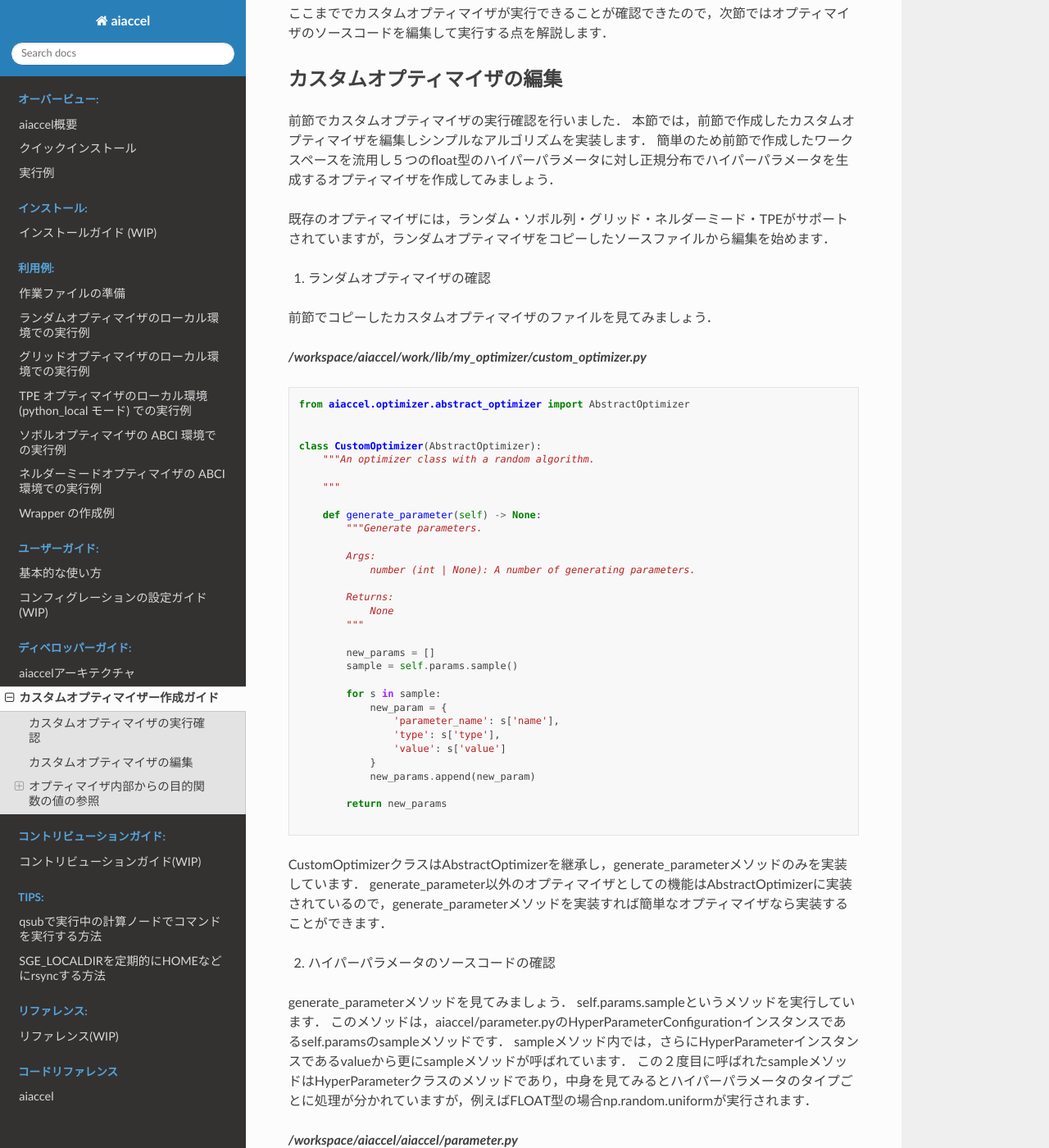
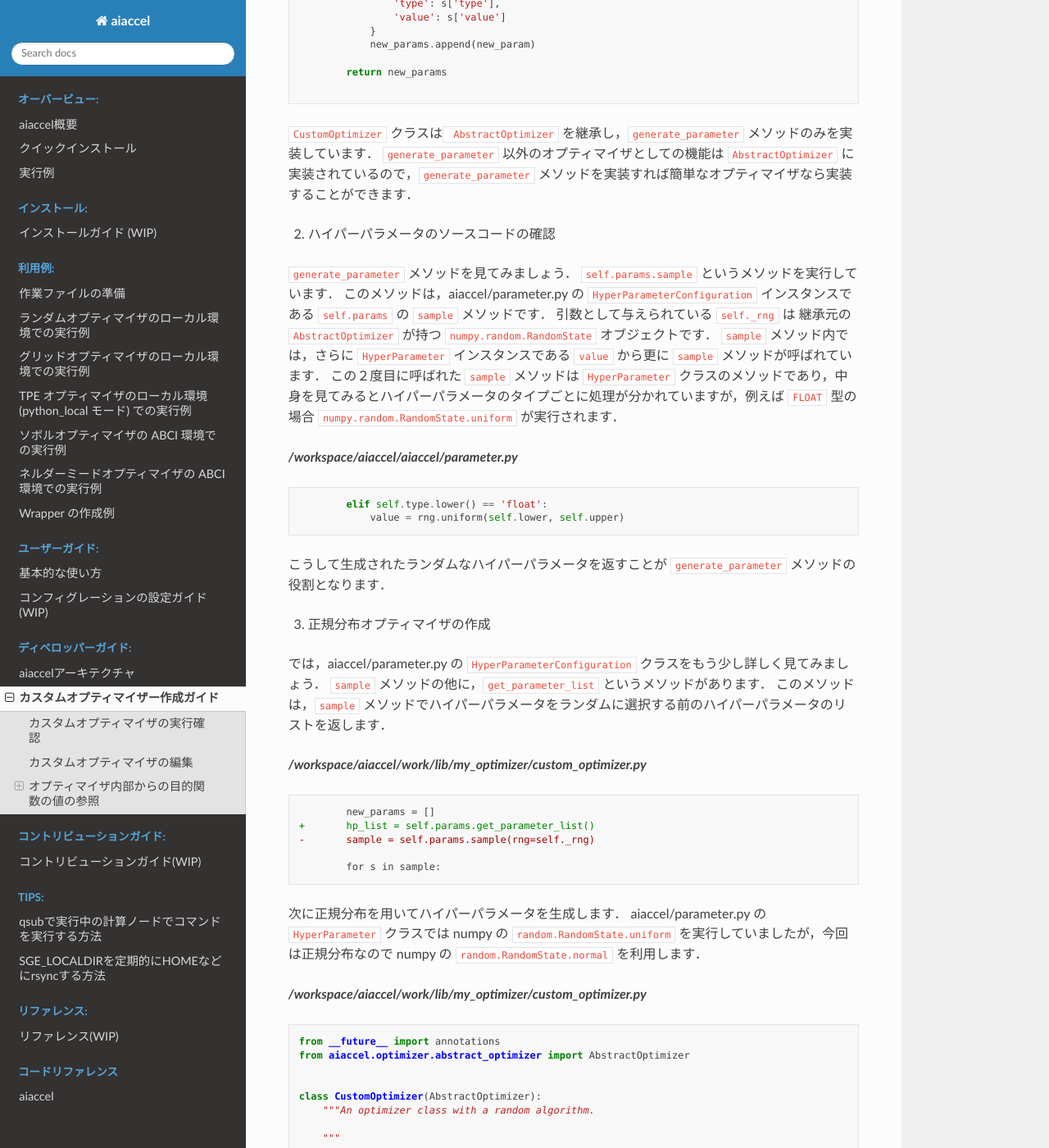
Before and after one commit to aistairc/aiaccel, a Sphinx documentation site: the page built from docs/source/developer_guide/custom_optimizer.md, in a window 1280 px wide and 1400 px high, scrolled down 4377 px. Shown: the whole window at 82% size. Built offline with Sphinx 7.4.7 and the Read the Docs theme 2.0.0, drawn with Linux system fonts in a browser that asks for light colours; some of the changed text lies outside the part shown.

Commit message:
fix docs according to optimizer update

````diff
--- a/docs/source/developer_guide/custom_optimizer.md
+++ b/docs/source/developer_guide/custom_optimizer.md
@@ -145,61 +145,13 @@
 ***/workspace/aiaccel/work/sphere/config.yaml***
 
 ```diff
--  search_algorithm: "aiaccel.optimizer.NelderMeadOptimizer"
-+  search_algorithm: "my_optimizer.CustomOptimizer"
-```
-
-デフォルトのconfig.yamlファイルにはネルダーミードの初期値がリストで設定されているため，これは削除します．
-
-***/workspace/aiaccel/work/sphere/config.yaml***
-
-```yaml :config.yaml
-generic:
-  workspace: "./work"
-  job_command: "python user.py"
-  batch_job_timeout: 600
-
-resource:
-  type: "local"
-  num_node: 4
-
-ABCI:
-  group: "[group]"
-  job_script_preamble: "./job_script_preamble.sh"
-  job_execution_options: ""
-
 optimize:
-  search_algorithm: "my_optimizer.CustomOptimizer"
+- search_algorithm: "aiaccel.optimizer.NelderMeadOptimizer"
++ search_algorithm: "my_optimizer.CustomOptimizer"
   goal: "minimize"
   trial_number: 30
   rand_seed: 42
   parameters:
-    -
-      name: "x1"
-      type: "uniform_float"
-      lower: -5.0
-      upper: 5.0
-    -
-      name: "x2"
-      type: "uniform_float"
-      lower: -5.0
-      upper: 5.0
-    -
-      name: "x3"
-      type: "uniform_float"
-      lower: -5.0
-      upper: 5.0
-    -
-      name: "x4"
-      type: "uniform_float"
-      lower: -5.0
-      upper: 5.0
-    -
-      name: "x5"
-      type: "uniform_float"
-      lower: -5.0
-      upper: 5.0
-
 ```
 
 これでコンフィグレーションファイルの編集は一旦終了です．
@@ -228,7 +180,7 @@
 本節では，前節で作成したカスタムオプティマイザを編集しシンプルなアルゴリズムを実装します．
 簡単のため前節で作成したワークスペースを流用し５つのfloat型のハイパーパラメータに対し正規分布でハイパーパラメータを生成するオプティマイザを作成してみましょう．
 
-既存のオプティマイザには，ランダム・ソボル列・グリッド・ネルダーミード・TPEがサポートされていますが，ランダムオプティマイザをコピーしたソースファイルから編集を始めます．
+既存のオプティマイザには，ランダム・Sobol’列・グリッド・NelderMead・TPEがサポートされていますが，ランダムオプティマイザをコピーしたソースファイルから編集を始めます．
 
 1. ランダムオプティマイザの確認
 
@@ -237,6 +189,7 @@
 ***/workspace/aiaccel/work/lib/my_optimizer/custom_optimizer.py***
 
 ```python :custom_optimizer.py
+from __future__ import annotations
 from aiaccel.optimizer.abstract_optimizer import AbstractOptimizer
 
 
@@ -245,18 +198,14 @@
 
     """
 
-    def generate_parameter(self) -> None:
+    def generate_parameter(self) -> list[dict[str, float | int | str]]:
         """Generate parameters.
 
-        Args:
-            number (int | None): A number of generating parameters.
-
         Returns:
-            None
+            list[dict[str, float | int | str]]: A list of created parameters.
         """
-
         new_params = []
-        sample = self.params.sample()
+        sample = self.params.sample(rng=self._rng)
 
         for s in sample:
             new_param = {
@@ -270,31 +219,32 @@
 
 ```
 
-CustomOptimizerクラスはAbstractOptimizerを継承し，generate_parameterメソッドのみを実装しています．
-generate_parameter以外のオプティマイザとしての機能はAbstractOptimizerに実装されているので，generate_parameterメソッドを実装すれば簡単なオプティマイザなら実装することができます．
+`CustomOptimizer` クラスは` AbstractOptimizer` を継承し，`generate_parameter` メソッドのみを実装しています．
+`generate_parameter` 以外のオプティマイザとしての機能は `AbstractOptimizer` に実装されているので，`generate_parameter` メソッドを実装すれば簡単なオプティマイザなら実装することができます．
 
 2. ハイパーパラメータのソースコードの確認
 
-generate_parameterメソッドを見てみましょう．
-self.params.sampleというメソッドを実行しています．
-このメソッドは，aiaccel/parameter.pyのHyperParameterConfigurationインスタンスであるself.paramsのsampleメソッドです．
-sampleメソッド内では，さらにHyperParameterインスタンスであるvalueから更にsampleメソッドが呼ばれています．
-この２度目に呼ばれたsampleメソッドはHyperParameterクラスのメソッドであり，中身を見てみるとハイパーパラメータのタイプごとに処理が分かれていますが，例えばFLOAT型の場合np.random.uniformが実行されます．
+`generate_parameter` メソッドを見てみましょう．
+`self.params.sample` というメソッドを実行しています．
+このメソッドは，aiaccel/parameter.py の `HyperParameterConfiguration` インスタンスである `self.params` の `sample` メソッドです．
+引数として与えられている `self._rng` は 継承元の `AbstractOptimizer` が持つ `numpy.random.RandomState` オブジェクトです．
+`sample` メソッド内では，さらに `HyperParameter` インスタンスである `value` から更に `sample` メソッドが呼ばれています．
+この２度目に呼ばれた `sample` メソッドは `HyperParameter` クラスのメソッドであり，中身を見てみるとハイパーパラメータのタイプごとに処理が分かれていますが，例えば `FLOAT` 型の場合 `numpy.random.RandomState.uniform` が実行されます．
 
 ***/workspace/aiaccel/aiaccel/parameter.py***
 
 ```python :aiaccel/parameter.py
-        elif self.type == 'FLOAT':
-            value = np.random.uniform(self.lower, self.upper)
+        elif self.type.lower() == 'float':
+            value = rng.uniform(self.lower, self.upper)
 ```
 
-こうして生成されたランダムなハイパーパラメータを返すことがgenerate_parameterメソッドの役割となります．
+こうして生成されたランダムなハイパーパラメータを返すことが `generate_parameter` メソッドの役割となります．
 
 3. 正規分布オプティマイザの作成
 
-ではaiaccel/parameter.pyのHyperParameterConfigurationクラスをもう少し詳しく見てみましょう．
-sampleメソッドの他に，get_parameter_listというメソッドがあります．
-このメソッドは，sampleメソッドでハイパーパラメータをランダムに選択する前のハイパーパラメータのリストを返します．
+では，aiaccel/parameter.py の `HyperParameterConfiguration` クラスをもう少し詳しく見てみましょう．
+`sample` メソッドの他に，`get_parameter_list` というメソッドがあります．
+このメソッドは，`sample` メソッドでハイパーパラメータをランダムに選択する前のハイパーパラメータのリストを返します．
 
 ***/workspace/aiaccel/work/lib/my_optimizer/custom_optimizer.py***
 
@@ -302,41 +252,37 @@
 
         new_params = []
 +       hp_list = self.params.get_parameter_list()
--       sample = self.params.sample()
+-       sample = self.params.sample(rng=self._rng)
 
         for s in sample:
 ```
 
 次に正規分布を用いてハイパーパラメータを生成します．
-aiaccel/parameter.pyのHyperParameterクラスではnumpyのrandom.uniformを実行していましたが，今回は正規分布なのでnumpyのrandom.normalを利用します．
+aiaccel/parameter.py の `HyperParameter` クラスでは numpy の `random.RandomState.uniform` を実行していましたが，今回は正規分布なので numpy の `random.RandomState.normal` を利用します．
 
 ***/workspace/aiaccel/work/lib/my_optimizer/custom_optimizer.py***
 
 ```python :aiaccel/optimizer/custom_optimizer.py
+from __future__ import annotations
 from aiaccel.optimizer.abstract_optimizer import AbstractOptimizer
-import numpy as np
 
 
-class RandomOptimizer(AbstractOptimizer):
+class CustomOptimizer(AbstractOptimizer):
     """An optimizer class with a random algorithm.
 
     """
 
-    def generate_parameter(self) -> None:
+    def generate_parameter(self) -> list[dict[str, float | int | str]]:
         """Generate parameters.
 
-        Args:
-            number (int | None): A number of generating parameters.
-
         Returns:
-            None
+            list[dict[str, float | int | str]]: A list of created parameters.
         """
-
         new_params = []
         hp_list = self.params.get_parameter_list()
 
         for hp in hp_list:
-            value = np.random.normal(0, 0.1)
+            value = self._rng.normal(0, 0.1)
             value = min(max(value, hp.lower), hp.upper)
             new_param = {
                 'parameter_name': hp.name,
@@ -392,8 +338,8 @@
 + sigma: 0.1
 ```
 
-muとsigmaが追加されました．
-次にcustom_optimizer.pyを編集して，muとsigmaを取得できるようにします．
+mu と sigma が追加されました．
+次に custom_optimizer.py を編集して，mu と sigma を取得できるようにします．
 
 ***/workspace/aiaccel/work/lib/my_optimizer/custom_optimizer.py***
 
@@ -414,8 +360,8 @@
 
 ```
 
-__init__メソッドを追加し，コンフィグレーションからmuとsigmaを取得し変数として保持しました．
-あとはrandom.normalを呼ぶ際にmuとsigmaを渡します．
+__init__ メソッドを追加し，コンフィグレーションから mu と sigma を取得し変数として保持しました．
+あとは `self._rng.normal` を呼ぶ際に mu と sigma を渡します．
 
 ***/workspace/aiaccel/work/lib/my_optimizer/custom_optimizer.py***
 
@@ -448,7 +394,7 @@
         hp_list = self.params.get_parameter_list()
 
         for hp in hp_list:
-            value = np.random.normal(self.mu, self.sigma)
+            value = value = self._rng.normal(self.mu, self.sigma)
             value = min(max(value, hp.lower), hp.upper)
             new_param = {
                 'parameter_name': hp.name,
--- a/docs/source/user_guide/configuration_setting.md
+++ b/docs/source/user_guide/configuration_setting.md
@@ -122,11 +122,19 @@
 
 **Nelder-Mead 法 ("aiaccel.optimizer.NelderMeadOptimizer")**
 
-設定可能なデータ型は "uniform_float" と "uniform_int" です．
+設定可能なデータ型は "uniform_float"，"uniform_int"，および "ordinal" です．
+
+***"uniform_float" または "uniform_int" の場合***
 - *name*
 - *type ("uniform_float", "uniform_int")*
 - *lower*
 - *upper*
+- *initial* - 要素数が **パラメータ数 + 1** の配列を設定します．initial の項目が存在しない場合，aiaccel はランダムに初期値の配列を設定します．また，設定された配列の要素数が **パラメータ数 + 1** より少ない場合，aiaccel は足りない初期値をランダムに生成し補います．
+
+***"ordinal" の場合***
+- *name*
+- *type ("ordinal")*
+- *sequence* - 選択肢の配列を設定します．配列の要素は float, int, または str 型です．
 - *initial* - 要素数が **パラメータ数 + 1** の配列を設定します．initial の項目が存在しない場合，aiaccel はランダムに初期値の配列を設定します．また，設定された配列の要素数が **パラメータ数 + 1** より少ない場合，aiaccel は足りない初期値をランダムに生成し補います．
 
 **ランダムオプティマイザ ("aiaccel.optimizer.RandomOptimizer")**
@@ -208,7 +216,11 @@
 - *choices* - 選択肢の配列を設定します．配列の要素は float, int, または str 型です．
 - *initial*
 
-
+***"ordinal" の場合***
+- *name*
+- *type ("ordinal")*
+- *sequence* - 選択肢の配列を設定します．配列の要素は float, int, または str 型です．
+- *initial*
 
 <br>
 
````
Also changed, not shown: other parts of docs/source/developer_guide/custom_optimizer.md (+1 -1 lines), other parts of docs/source/user_guide/configuration_setting.md (+1 -1 lines).
